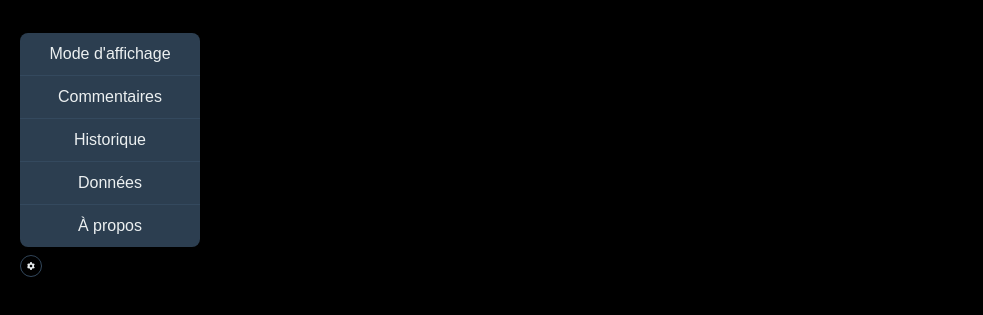
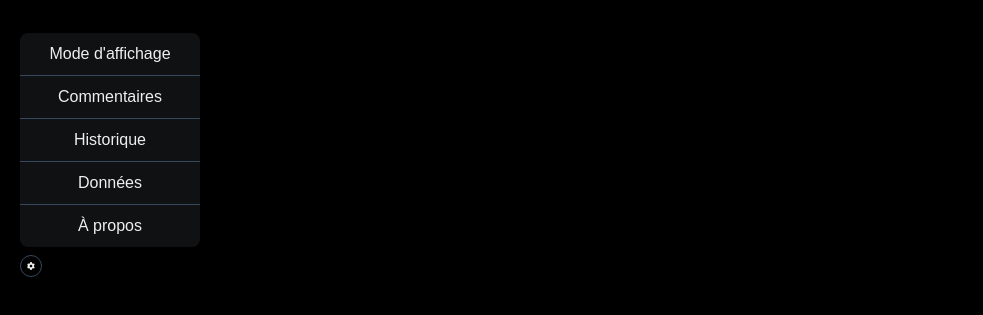
Before and after one commit to Lunkht/nruubsearch.io, a plain HTML site: page index.html in a window 1280 px wide. Both pictures are taken after a click on the button 31 px from the left and 739 px from the top of the page. Shown: the part 473-788 px from the top of the page, without its empty margins (0-983 px from the left). Drawn offline with Linux system fonts and the light colour scheme.

Commit message:
style(frontend): update settings button background color and remove shadow
Update background color to match new design system and remove unnecessary shadow for cleaner look

```diff
--- a/frontend/style.css
+++ b/frontend/style.css
@@ -528,9 +528,8 @@ body.light-mode .settings-button:hover {
     position: absolute;
     bottom: 30px;
     left: 0;
-    background-color: #2c3e50;
+    background-color: #101112;
     min-width: 180px;
-    box-shadow: 0 8px 16px rgba(0, 0, 0, 0.2);
     border-radius: 8px;
     z-index: 1000;
     overflow: hidden;
```
